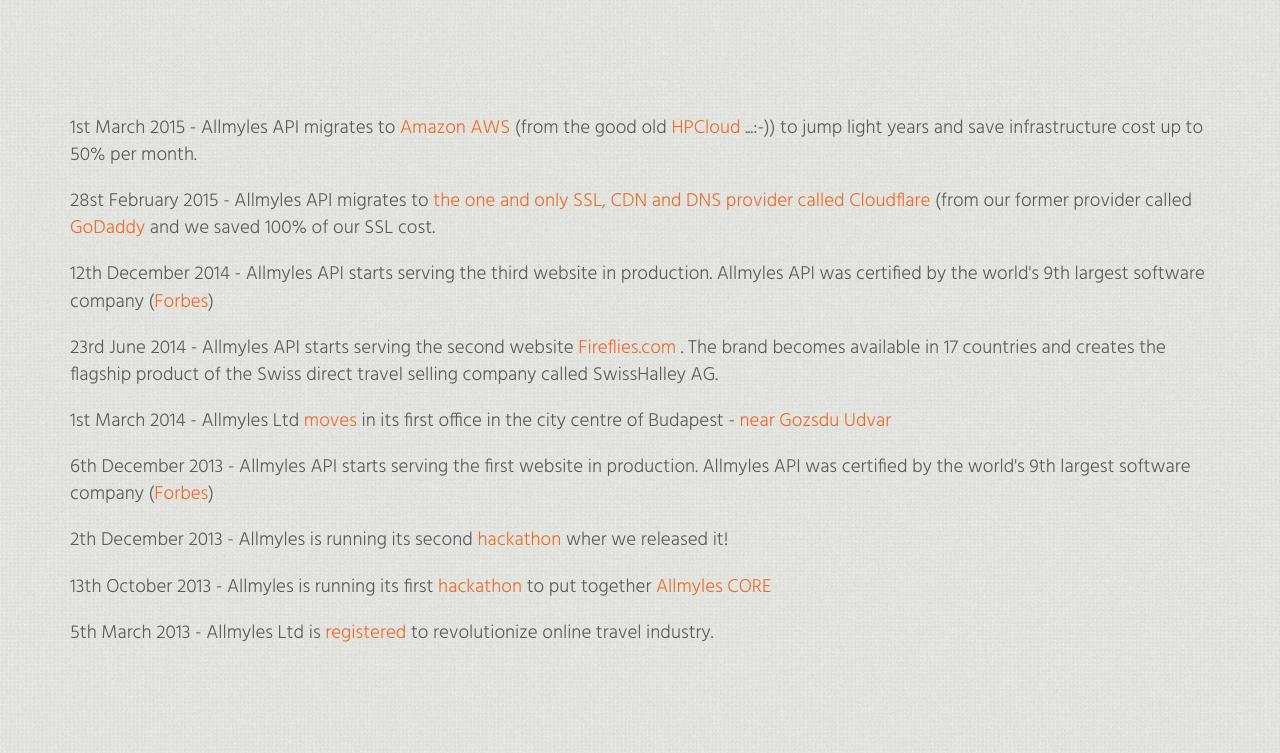
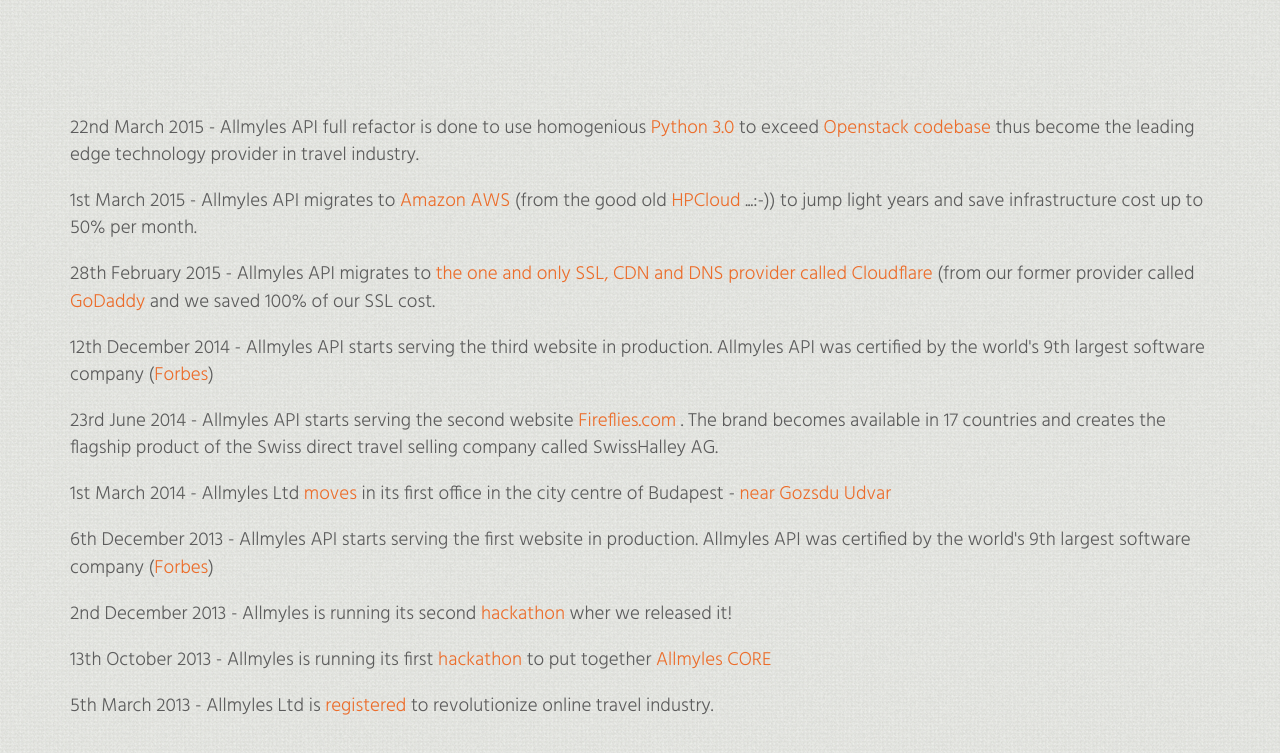
Before and after one commit to balazsszilardtoth/allmyles.github.io, a Jekyll site: the page built from news.html, in a window 1280 px wide and 900 px high, scrolled down 441 px, cut to the strip 147-900 px from the top of the window. Built offline with Jekyll 4.4.1, drawn with Linux system fonts in a browser that asks for light colours; nearby versions of some CDN libraries.

Commit message:
Python 3.0

```diff
--- a/news.html
+++ b/news.html
@@ -12,13 +12,14 @@ title: News - Allmyles
 	</div>
 
 	<div class="container">
+		<p>22nd March 2015 - Allmyles API full refactor is done to use homogenious <a href="https://www.python.org/download/releases/3.0/">Python 3.0 </a> to exceed <a href="https://www.openstack.org/"> Openstack codebase </a> thus become the leading edge technology provider in travel industry.</p>
 		<p>1st March 2015 - Allmyles API migrates to <a href="http://aws.amazon.com/">Amazon AWS </a> (from the good old <a href="http://www.hpcloud.com/">HPCloud </a>...:-)) to jump light years and save infrastructure cost up to 50% per month.</p>
-		<p>28st February 2015 - Allmyles API migrates to <a href="https://www.cloudflare.com/">the one and only SSL, CDN and DNS provider called Cloudflare  </a> (from our former provider called <a href="https://www.godaddy.com/">GoDaddy </a> and we saved 100% of our SSL cost.</p>
+		<p>28th February 2015 - Allmyles API migrates to <a href="https://www.cloudflare.com/">the one and only SSL, CDN and DNS provider called Cloudflare  </a> (from our former provider called <a href="https://www.godaddy.com/">GoDaddy </a> and we saved 100% of our SSL cost.</p>
 		<p>12th December 2014 - Allmyles API starts serving the third website in production. Allmyles API was certified by the world's 9th largest software company (<a href="http://www.forbes.com/global2000/list/#industry:Software%20%26%20Programming">Forbes</a>)</p>
 		<p>23rd June 2014 - Allmyles API starts serving the second website <a href="https://www.fireflies.com/">Fireflies.com </a>. The brand becomes available in 17 countries and creates the flagship product of the Swiss direct travel selling company called SwissHalley AG.</p>
 		<p>1st March 2014 - Allmyles Ltd <a href="https://twitter.com/allmylesconnect/status/602568480613920768">moves </a> in its first office in the city centre of Budapest - <a href="http://www.madachtrade.hu/index_en.php"> near Gozsdu Udvar</a></p>
 		<p>6th December 2013 - Allmyles API starts serving the first website in production. Allmyles API was certified by the world's 9th largest software company (<a href="http://www.forbes.com/global2000/list/#industry:Software%20%26%20Programming">Forbes</a>)</p>
-		<p>2th December 2013 - Allmyles is running its second <a href="https://twitter.com/allmylesconnect/status/602575210756382721">hackathon</a> wher we released it! </a> </p>
+		<p>2nd December 2013 - Allmyles is running its second <a href="https://twitter.com/allmylesconnect/status/602575210756382721">hackathon</a> wher we released it! </a> </p>
 		<p>13th October 2013 - Allmyles is running its first <a href="https://twitter.com/allmylesconnect/status/602571665923547137">hackathon</a> to put together <a href="https://github.com/allmyles">Allmyles CORE </a> </p>
 		<p>5th March 2013 - Allmyles Ltd is <a href="http://www.e-cegjegyzek.hu/">registered</a> to revolutionize online travel industry.</p>
 	</div>
```
